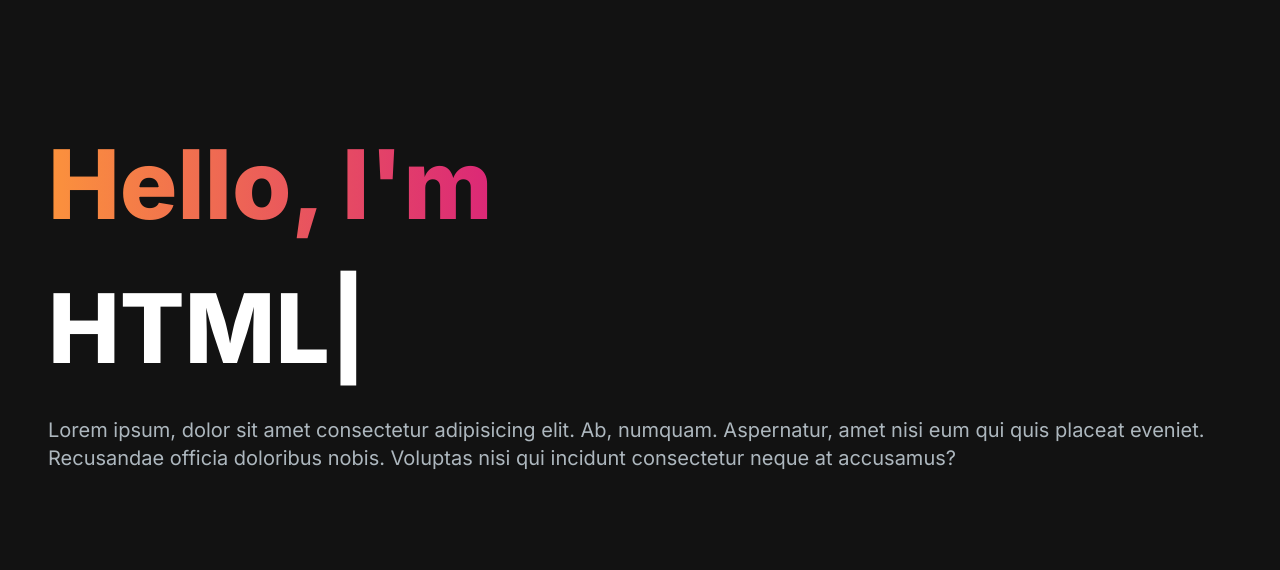
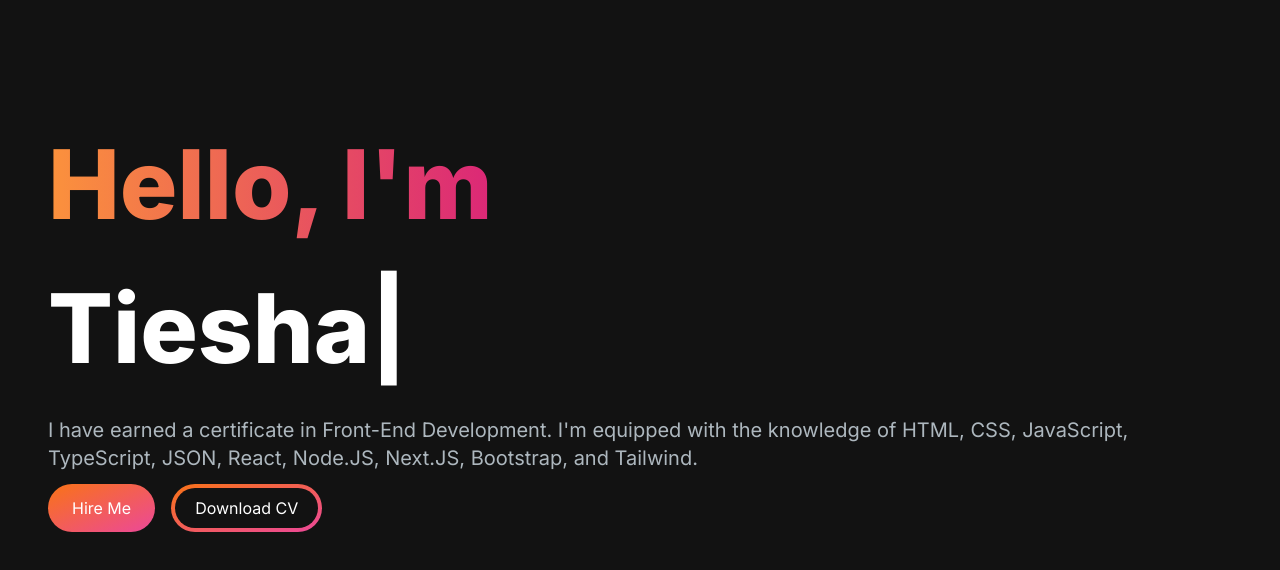
Before and after one commit to Tiesha93/portfolio-website, a Next.js app: page / in a window 1280 px wide. Shown: the top 570 px of the page. Built offline with nearby package versions, Linux system fonts and the light colour scheme.

Commit message:
Added buttons to hero section

```diff
--- a/src/app/components/HeroSection.jsx
+++ b/src/app/components/HeroSection.jsx
@@ -12,38 +12,25 @@ const HeroSection = () => {
         </span>
         <br></br>
         <TypeAnimation
-          sequence={[
-            "Tiesha",
-            1000,
-            "Front End Web Developer",
-            1000,
-            "HTML",
-            1000,
-            "CSS",
-            1000,
-            "Javascript",
-            1000,
-            "React",
-            1000,
-            "Node.JS",
-            1000,
-            "Next.JS",
-            1000,
-            "Bootstrap",
-            1000,
-            "Tailwind",
-          ]}
+          sequence={["Tiesha", 1000, "Front End Developer", 1000]}
           wrapper="span"
           speed={50}
           repeat={Infinity}
         />
       </h1>
       <p className="text-[#ADB7BE] text-lg lg:text-xl">
-        Lorem ipsum, dolor sit amet consectetur adipisicing elit. Ab, numquam.
-        Aspernatur, amet nisi eum qui quis placeat eveniet. Recusandae officia
-        doloribus nobis. Voluptas nisi qui incidunt consectetur neque at
-        accusamus?
+        I have earned a certificate in Front-End Development. I'm equipped with
+        the knowledge of HTML, CSS, JavaScript, TypeScript, JSON, React,
+        Node.JS, Next.JS, Bootstrap, and Tailwind.
       </p>
+      <button className="px-6 inline-block py-3 w-full sm:w-fit rounded-full mr-4 bg-gradient-to-br from-orange-500 to-pink-500 hover:bg-slate-200 text-white">
+        Hire Me
+      </button>
+      <button className="px-1 inline-block py-1 w-full sm:w-fit rounded-full bg-gradient-to-br from-orange-500 to-pink-500 hover:bg-slate-800 text-white mt-3">
+        <span className="block bg-[#121212] hover:bg-slate-800 rounded-full px-5 py-2">
+          Download CV
+        </span>
+      </button>
     </section>
   );
 };
```
